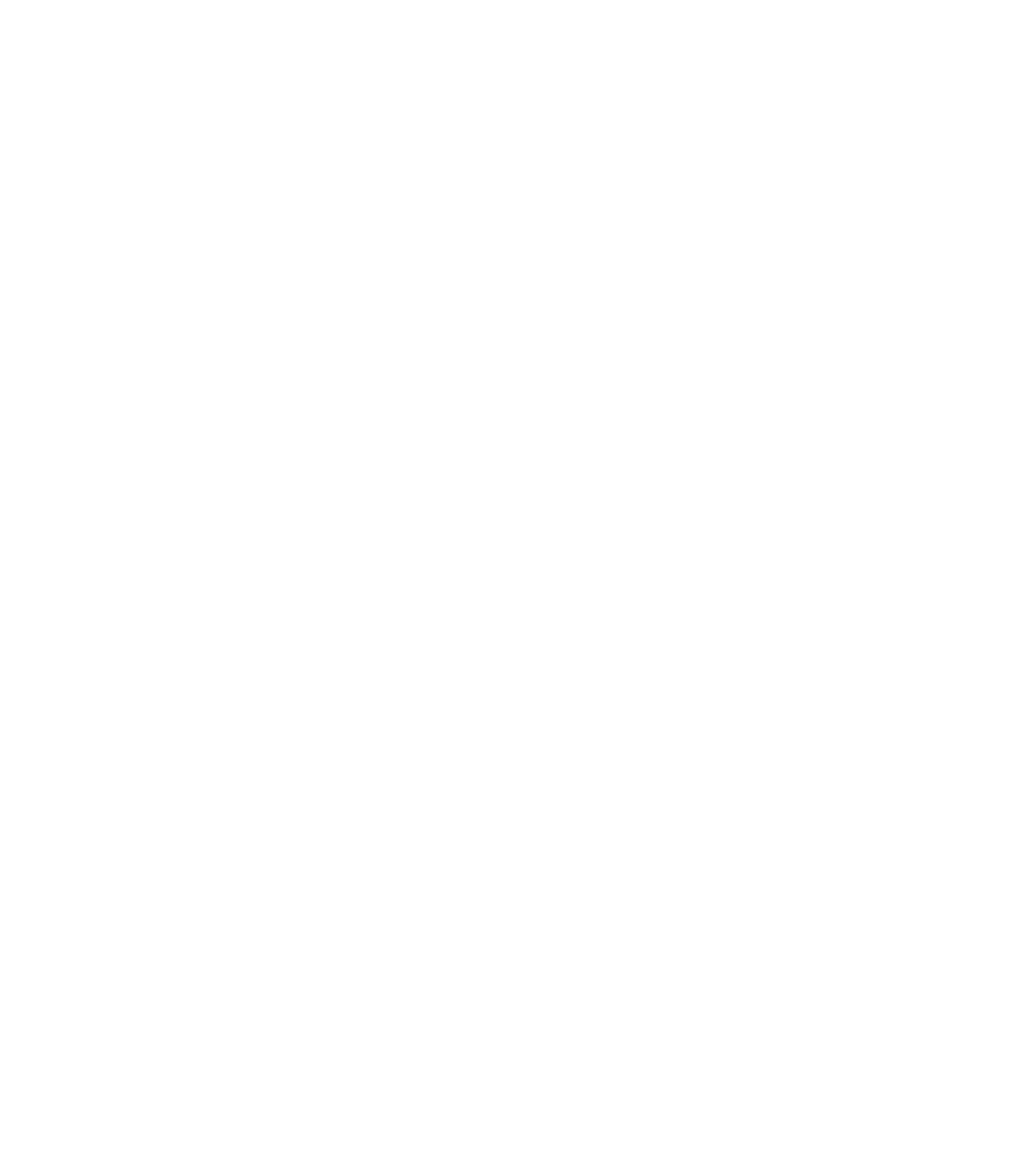
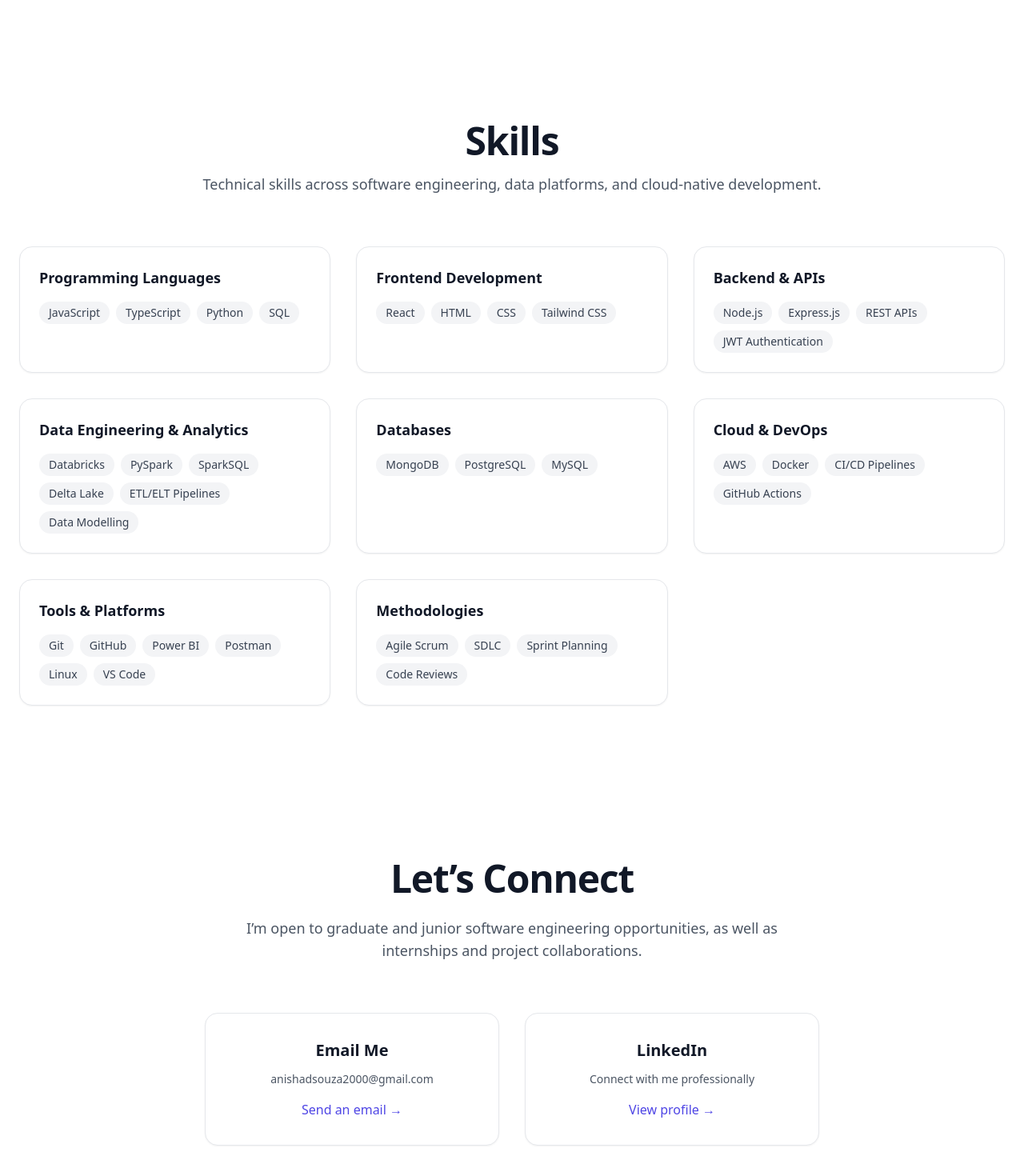
Before and after one commit to Anisha18/anisha-portfolio, a React (Vite) app: page / in a window 1280 px wide. Shown: the part 3076-4546 px from the top of the page at 80% size. Before the commit the page ends 3132 px from the top, so only its background shows below. Built offline with nearby package versions, Linux system fonts and the light colour scheme.

Commit message:
Added skills and contact section

```diff
--- a/src/App.tsx
+++ b/src/App.tsx
@@ -1,8 +1,10 @@
 import { useEffect, useState } from "react";
-import Navbar from "./components/Navbar.tsx";
-import Hero from "./components/Hero.tsx";
-import Projects from "./components/Projects.tsx";
-import Experience from "./components/Experience.tsx";
+import Navbar from "./components/Navbar";
+import Hero from "./components/Hero";
+import Projects from "./components/Projects";
+import Experience from "./components/Experience";
+import Skills from "./components/Skills";
+import Contact from "./components/Contact";
 
 function App() {
   const [theme, setTheme] = useState<"light" | "dark">("dark");
@@ -33,6 +35,8 @@ function App() {
       <Hero />
       <Projects />
       <Experience />
+      <Skills />
+      <Contact />
     </div>
   );
 }
--- /dev/null
+++ b/src/components/Contact.tsx
@@ -0,0 +1,65 @@
+export default function Contact() {
+  return (
+    <section
+      id="contact"
+      className="relative mx-auto max-w-7xl px-6 py-24"
+    >
+      {/* Heading */}
+      <div className="mx-auto max-w-2xl text-center">
+        <h2 className="text-4xl font-bold tracking-tight md:text-5xl">
+          Let’s Connect
+        </h2>
+
+        <p className="mt-6 text-lg text-gray-600 dark:text-gray-400">
+          I’m open to graduate and junior software engineering opportunities,
+          as well as internships and project collaborations.
+        </p>
+      </div>
+
+      {/* CTA cards */}
+      <div className="mx-auto mt-16 grid max-w-3xl gap-8 sm:grid-cols-2">
+        {/* Email */}
+        <a
+          href="mailto:anishadsouza2000@gmail.com"
+          className="group relative rounded-2xl border border-gray-200 bg-white p-8 text-center shadow-sm transition-all duration-300 hover:-translate-y-1 hover:shadow-xl dark:border-gray-800 dark:bg-gray-900"
+        >
+          <div className="pointer-events-none absolute inset-0 rounded-2xl bg-gradient-to-br from-indigo-500/10 to-transparent opacity-0 transition-opacity duration-300 group-hover:opacity-100" />
+
+          <h3 className="text-xl font-semibold">
+            Email Me
+          </h3>
+
+          <p className="mt-3 text-sm text-gray-600 dark:text-gray-400">
+            anishadsouza2000@gmail.com
+          </p>
+
+          <span className="mt-4 inline-block font-medium text-indigo-600 dark:text-indigo-400">
+            Send an email →
+          </span>
+        </a>
+
+        {/* LinkedIn */}
+        <a
+          href="https://www.linkedin.com/in/anishadsouza"
+          target="_blank"
+          rel="noopener noreferrer"
+          className="group relative rounded-2xl border border-gray-200 bg-white p-8 text-center shadow-sm transition-all duration-300 hover:-translate-y-1 hover:shadow-xl dark:border-gray-800 dark:bg-gray-900"
+        >
+          <div className="pointer-events-none absolute inset-0 rounded-2xl bg-gradient-to-br from-indigo-500/10 to-transparent opacity-0 transition-opacity duration-300 group-hover:opacity-100" />
+
+          <h3 className="text-xl font-semibold">
+            LinkedIn
+          </h3>
+
+          <p className="mt-3 text-sm text-gray-600 dark:text-gray-400">
+            Connect with me professionally
+          </p>
+
+          <span className="mt-4 inline-block font-medium text-indigo-600 dark:text-indigo-400">
+            View profile →
+          </span>
+        </a>
+      </div>
+    </section>
+  );
+}
--- /dev/null
+++ b/src/components/Skills.tsx
@@ -0,0 +1,93 @@
+export default function Skills() {
+  const skillGroups = [
+    {
+      title: "Programming Languages",
+      skills: ["JavaScript", "TypeScript", "Python", "SQL"],
+    },
+    {
+      title: "Frontend Development",
+      skills: ["React", "HTML", "CSS", "Tailwind CSS"],
+    },
+    {
+      title: "Backend & APIs",
+      skills: ["Node.js", "Express.js", "REST APIs", "JWT Authentication"],
+    },
+    {
+      title: "Data Engineering & Analytics",
+      skills: [
+        "Databricks",
+        "PySpark",
+        "SparkSQL",
+        "Delta Lake",
+        "ETL/ELT Pipelines",
+        "Data Modelling",
+      ],
+    },
+    {
+      title: "Databases",
+      skills: ["MongoDB", "PostgreSQL", "MySQL"],
+    },
+    {
+      title: "Cloud & DevOps",
+      skills: ["AWS", "Docker", "CI/CD Pipelines", "GitHub Actions"],
+    },
+    {
+      title: "Tools & Platforms",
+      skills: [
+        "Git",
+        "GitHub",
+        "Power BI",
+        "Postman",
+        "Linux",
+        "VS Code",
+      ],
+    },
+    {
+      title: "Methodologies",
+      skills: ["Agile Scrum", "SDLC", "Sprint Planning", "Code Reviews"],
+    },
+  ];
+
+  return (
+    <section
+      id="skills"
+      className="relative mx-auto max-w-7xl px-6 py-24"
+    >
+      {/* Section heading */}
+      <div className="mb-16 text-center">
+        <h2 className="text-4xl font-bold tracking-tight md:text-5xl">
+          Skills
+        </h2>
+        <p className="mt-4 text-lg text-gray-600 dark:text-gray-400">
+          Technical skills across software engineering, data platforms,
+          and cloud-native development.
+        </p>
+      </div>
+
+      {/* Skill groups */}
+      <div className="grid gap-8 sm:grid-cols-2 lg:grid-cols-3">
+        {skillGroups.map((group) => (
+          <div
+            key={group.title}
+            className="rounded-2xl border border-gray-200 bg-white p-6 shadow-sm dark:border-gray-800 dark:bg-gray-900"
+          >
+            <h3 className="mb-4 text-lg font-semibold">
+              {group.title}
+            </h3>
+
+            <div className="flex flex-wrap gap-2">
+              {group.skills.map((skill) => (
+                <span
+                  key={skill}
+                  className="rounded-full bg-gray-100 px-3 py-1 text-sm font-medium text-gray-700 dark:bg-gray-800 dark:text-gray-300"
+                >
+                  {skill}
+                </span>
+              ))}
+            </div>
+          </div>
+        ))}
+      </div>
+    </section>
+  );
+}
```
